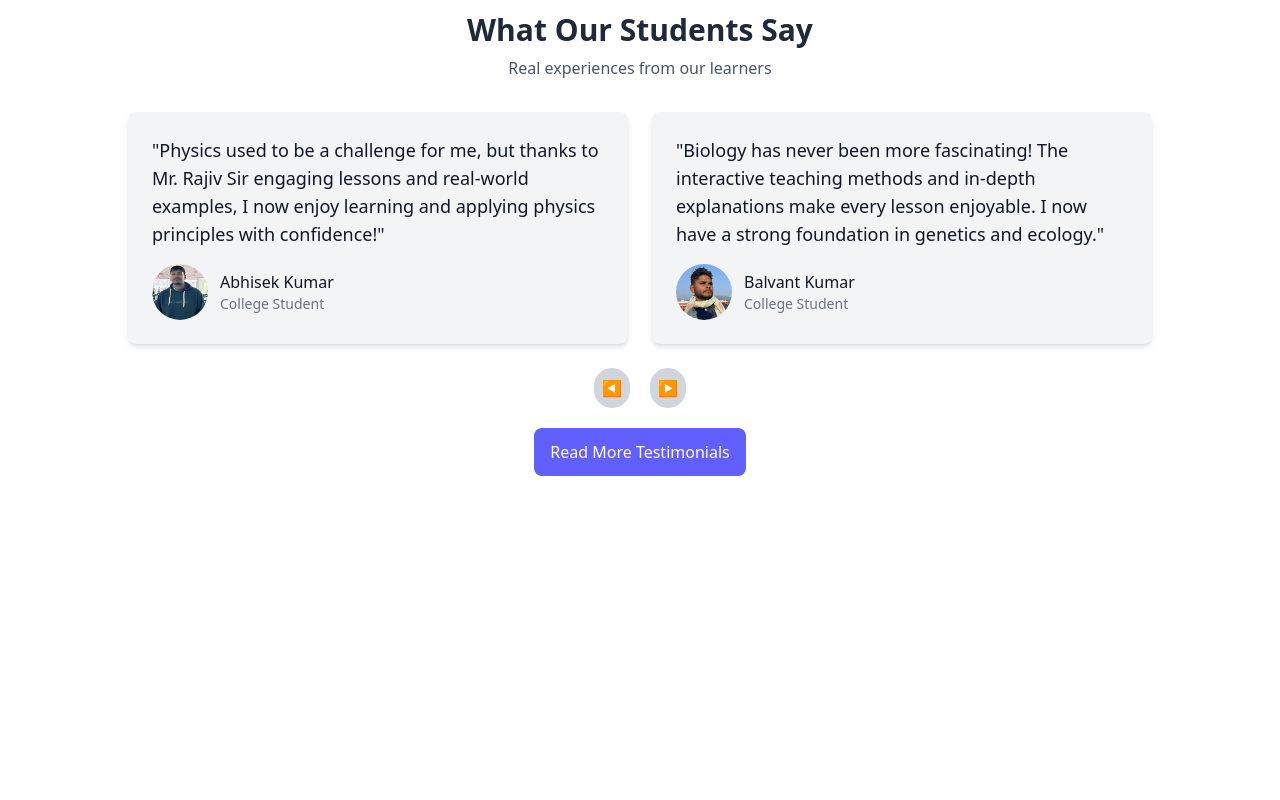
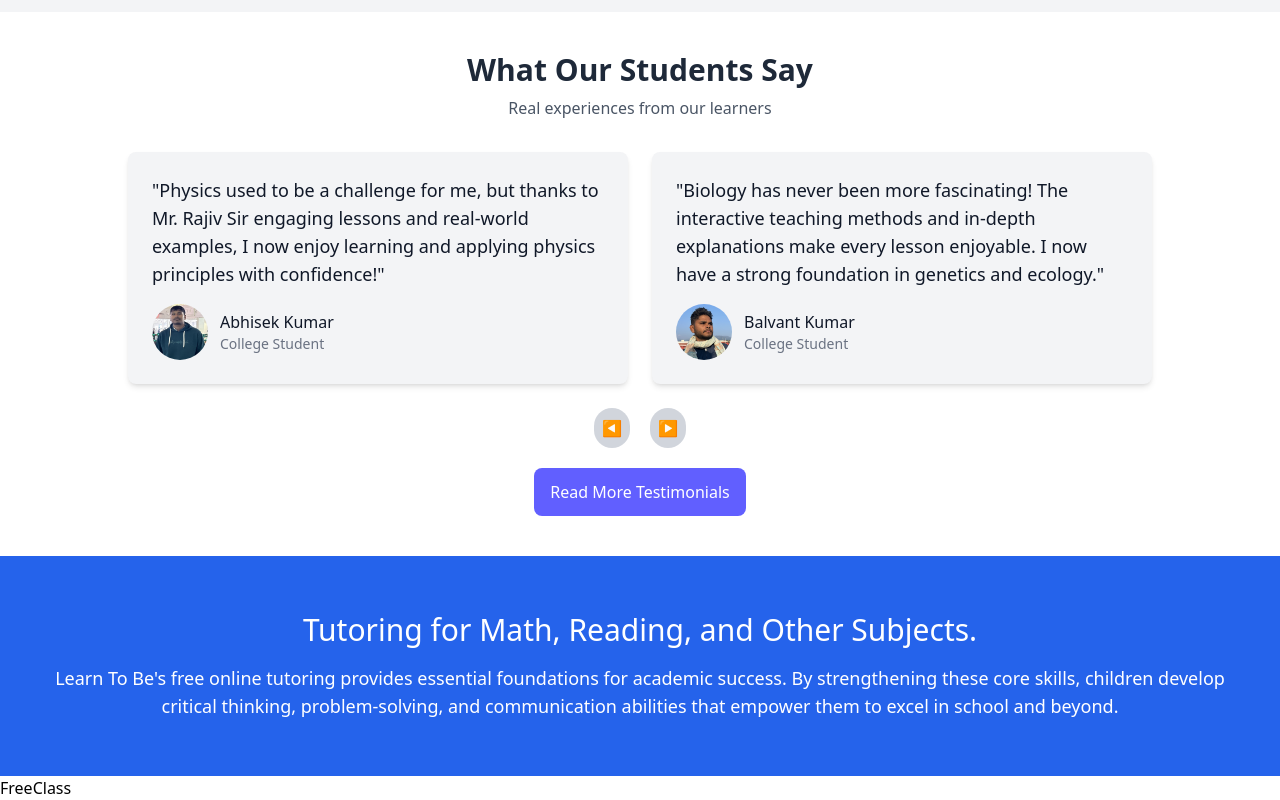
Before and after one commit to Balvant4/rajiv-classes, a React (Vite) app in the folder Client/: page / in a window 1280 px wide. Shown: the part 828-1628 px from the top of the page. Before the commit the page ends 1344 px from the top, so only its background shows below. Built offline with nearby package versions, Linux system fonts and the light colour scheme.

Commit message:
Creating Banner component

```diff
--- /dev/null
+++ b/Client/src/components/Banner.jsx
@@ -0,0 +1,21 @@
+import React from "react";
+
+const Banner = () => {
+  return (
+    <div className=" bg-[#2563eb] text-white text-center py-4 w-full">
+      <div className=" py-10">
+        <h1 className=" text-3xl pb-4">
+          Tutoring for Math, Reading, and Other Subjects.
+        </h1>
+        <p className=" text-lg lg:px-10 md:px-40 px-4">
+          Learn To Be's free online tutoring provides essential foundations for
+          academic success. By strengthening these core skills, children develop
+          critical thinking, problem-solving, and communication abilities that
+          empower them to excel in school and beyond.
+        </p>
+      </div>
+    </div>
+  );
+};
+
+export default Banner;
--- /dev/null
+++ b/Client/src/components/FreeClass.jsx
@@ -0,0 +1,7 @@
+import React from "react";
+
+const FreeClass = () => {
+  return <div>FreeClass</div>;
+};
+
+export default FreeClass;
--- a/Client/src/components/Hero.jsx
+++ b/Client/src/components/Hero.jsx
@@ -3,7 +3,7 @@ import MainButton from "./MainButton";
 
 const HeroSection = () => {
   return (
-    <section className="flex flex-col-reverse md:flex-row items-center justify-between px-6 md:px-16 py-12 bg-gray-100 md:h-screen md:mt-0 mt-10">
+    <section className="flex flex-col-reverse md:flex-row items-center justify-between px-6 md:px-16 py-12 bg-gray-100 xl:h-screen  md:mt-20 xl:mt-10 mt-5">
       {/* Left Content */}
       <div className="text-center md:text-left max-w-lg">
         <h1 className="text-4xl md:text-5xl font-bold text-gray-900">
--- a/Client/src/views/user/Home.jsx
+++ b/Client/src/views/user/Home.jsx
@@ -1,12 +1,16 @@
 import React from "react";
 import HeroSection from "../../components/Hero";
 import Testimonials from "../../components/Testimonials";
+import Banner from "../../components/Banner";
+import FreeClass from "../../components/FreeClass";
 
 const Home = () => {
   return (
     <div>
       <HeroSection />
       <Testimonials />
+      <Banner />
+      <FreeClass />
     </div>
   );
 };
```
